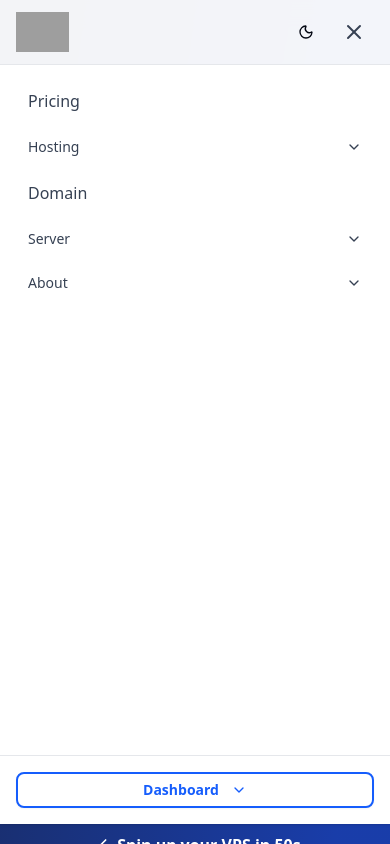
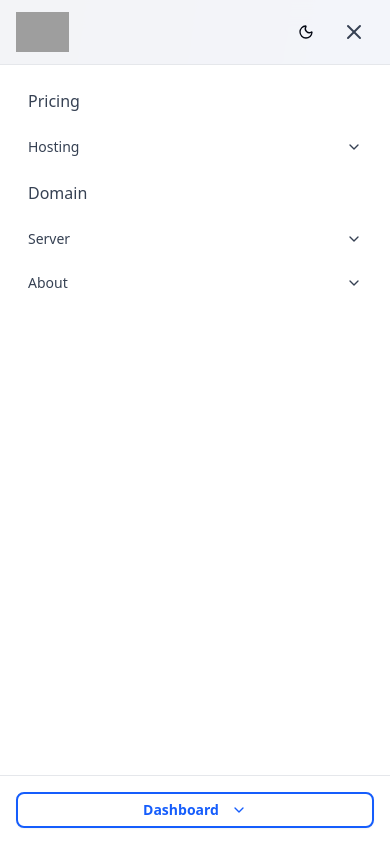
Before and after one commit to ssmahim01/hostnin, a Next.js app: page /hosting/vps-hosting in a window 390 px wide. Both pictures are taken after a click on the button 354 px from the left and 32 px from the top of the page. Shown: the top 844 px of the page. Built offline with nearby package versions, Linux system fonts and the light colour scheme; grey boxes are pictures that could not be loaded.

Commit message:
Updated: navbar and support-scripts section with vps-features

```diff
--- a/src/app/(public-routes)/components/vps-hosting/vps-features.tsx
+++ b/src/app/(public-routes)/components/vps-hosting/vps-features.tsx
@@ -64,7 +64,7 @@ export default function HostninVPSFeatures() {
           Hostnin Virtual Private Servers Include
         </h2>
 
-        <div className="grid grid-cols-1 sm:grid-cols-2 md:grid-cols-3 gap-3 sm:gap-4 md:gap-8">
+        <div className="grid grid-cols-1 sm:grid-cols-2 md:grid-cols-2 gap-3 sm:gap-4 md:gap-8">
           {features.map((feature) => (
             <Card
               key={feature.title}
--- a/src/components/shared/hosting/support-section.tsx
+++ b/src/components/shared/hosting/support-section.tsx
@@ -26,7 +26,7 @@ export default function SupportSection() {
               {/* Call button */}
               <Link
                 href="tel:+8801325875955"
-                className="group relative inline-flex items-center gap-2 sm:gap-3 px-4 sm:px-6 py-2.5 sm:py-3 bg-gradient-to-r from-blue-600 to-blue-700 hover:from-blue-500 hover:to-blue-600 text-white font-semibold rounded-lg shadow-lg hover:shadow-xl transform hover:scale-105 transition-all duration-300 ease-in-out border border-blue-500/30 hover:border-blue-400/50 w-full sm:w-auto"
+                className="group relative inline-flex items-center gap-2 sm:gap-3 px-4 sm:px-6 py-2.5 sm:py-3 bg-gradient-to-r from-blue-600 to-blue-700 hover:from-blue-500 hover:to-blue-600 text-white font-semibold rounded-lg shadow-lg hover:shadow-xl transform hover:scale-105 transition-all duration-300 ease-in-out border md:justify-start justify-center  border-blue-500/30 hover:border-blue-400/50 w-full sm:w-auto"
               >
                 <div className="absolute inset-0 bg-gradient-to-r from-blue-400/20 to-blue-600/20 rounded-lg opacity-0 group-hover:opacity-100 transition-opacity duration-300" />
                 <Phone className="text-lg sm:text-xl md:text-2xl relative z-10 group-hover:rotate-12 transition-transform duration-300" />
@@ -40,7 +40,7 @@ export default function SupportSection() {
                 target="_blank"
                 rel="noopener noreferrer"
                 href="https://api.whatsapp.com/send/?phone=%2B8801325875955&text&type=phone_number&app_absent=0"
-                className="group relative inline-flex items-center gap-2 sm:gap-3 px-4 sm:px-6 py-2.5 sm:py-3 bg-gradient-to-r from-green-600 to-green-700 hover:from-green-500 hover:to-green-600 text-white font-semibold rounded-lg shadow-lg hover:shadow-xl transform hover:scale-105 transition-all duration-300 ease-in-out border border-green-500/30 hover:border-green-400/50 w-full sm:w-auto"
+                className="group relative inline-flex items-center gap-2 sm:gap-3 px-4 sm:px-6 py-2.5 sm:py-3 bg-gradient-to-r from-green-600 to-green-700 hover:from-green-500 hover:to-green-600 text-white font-semibold rounded-lg  md:justify-start justify-center shadow-lg hover:shadow-xl transform hover:scale-105 transition-all duration-300 ease-in-out border border-green-500/30 hover:border-green-400/50 w-full sm:w-auto"
               >
                 <div className="absolute inset-0 bg-gradient-to-r from-green-400/20 to-green-600/20 rounded-lg opacity-0 group-hover:opacity-100 transition-opacity duration-300" />
                 <MessageCircle className="text-lg sm:text-xl md:text-2xl relative z-10 group-hover:rotate-12 transition-transform duration-300" />
--- a/src/components/shared/hosting/supported-scripts-carousel.tsx
+++ b/src/components/shared/hosting/supported-scripts-carousel.tsx
@@ -10,7 +10,7 @@ import { ArrowLeft, ArrowRight } from "lucide-react";
 
 export default function SupportedScriptsCarousel() {
   return (
-    <div className="absolute left-1/2 transform -translate-x-1/2 w-full max-w-7xl -bottom-60 sm:-bottom-68 z-20 px-4 sm:px-6 lg:px-10">
+    <div className="absolute left-1/2 transform -translate-x-1/2 w-full max-w-7xl -bottom-60 md:-bottom-80 lg:-bottom-68 z-20 px-4 sm:px-6 lg:px-10">
       <section className="bg-[#f8f8f8] dark:bg-neutral-900 px-2 sm:px-4 rounded-xl sm:rounded-2xl">
         <div
           className="
--- a/src/components/shared/navbar.tsx
+++ b/src/components/shared/navbar.tsx
@@ -286,14 +286,9 @@ export function Navbar() {
       </div>
 
       {/* Mobile Navigation */}
-      <AnimatePresence>
       {isOpen && (
-           <motion.div
-      initial={{ opacity: 0, height: 0 }}
-      animate={{ opacity: 1, height: "90vh" }}
-      exit={{ opacity: 0, height: 0 }}
-      className="bg-white dark:bg-gray-900 overflow-hidden border-t border-gray-200 dark:border-gray-700 flex flex-col relative"
-    >
+        <div className="min-h-screen bg-white dark:bg-gray-900 border-t border-gray-200 dark:border-gray-700 flex flex-col relative ">
+          {/* Scroll area takes everything except bottom dashboard */}
           <ScrollArea className="flex-1 py-4">
             <div className="flex flex-col space-y-2 px-4">
               {navItems.map((item) =>
@@ -311,15 +306,8 @@ export function Navbar() {
                         }`}
                       />
                     </Button>
-
-                <AnimatePresence>
                     {expandedItems.includes(item.label) && (
-                    <motion.div
-                      initial={{ opacity: 0, height: 0 }}
-                      animate={{ opacity: 1, height: "auto" }}
-                      exit={{ opacity: 0, height: 0 }}
-                      className="flex flex-col pl-6"
-                    >
+                      <div className="flex flex-col pl-6">
                         {item.dropdownItems?.map((sub) => (
                           <Link
                             key={sub.label}
@@ -336,9 +324,8 @@ export function Navbar() {
                             )}
                           </Link>
                         ))}
-                    </motion.div>
+                      </div>
                     )}
-                </AnimatePresence>
                   </div>
                 ) : (
                   <Link
@@ -352,11 +339,9 @@ export function Navbar() {
                 )
               )}
             </div>
-        <ScrollBar orientation="vertical" />
           </ScrollArea>
 
-      {/* Dashboard Bottom Section */}
-      <div className="absolute bottom-0 left-0 w-full border-t border-gray-200 dark:border-gray-700 bg-white dark:bg-gray-900 px-4 py-4">
+          <div className="border-t border-gray-200 dark:border-gray-700 bg-white dark:bg-gray-900 px-4 py-4 sticky bottom-0 z-10">
             <Button
               variant={"outline"}
               onClick={() => setDashboardOpen((prev) => !prev)}
@@ -370,14 +355,8 @@ export function Navbar() {
               />
             </Button>
 
-        <AnimatePresence>
             {dashboardOpen && (
-            <motion.div
-              initial={{ opacity: 0, height: 0 }}
-              animate={{ opacity: 1, height: "auto" }}
-              exit={{ opacity: 0, height: 0 }}
-              className="flex flex-col mt-2 space-y-1"
-            >
+              <div className="flex flex-col mt-2 space-y-1">
                 <Link
                   href="https://my.hostnin.com"
                   target="_blank"
@@ -418,9 +397,8 @@ export function Navbar() {
                 >
                   <BadgePlus className="w-5 h-5" /> Register Domain
                 </Link>
-            </motion.div>
+              </div>
             )}
-        </AnimatePresence>
           </div>
 
           <AuthModal
@@ -429,9 +407,8 @@ export function Navbar() {
             onOpenChange={setAuthOpen}
             onModeChange={setAuthMode}
           />
-    </motion.div>
+        </div>
       )}
-      </AnimatePresence>
     </nav>
   );
 }
```
Lines whose indentation alone changed are shown as unchanged.
